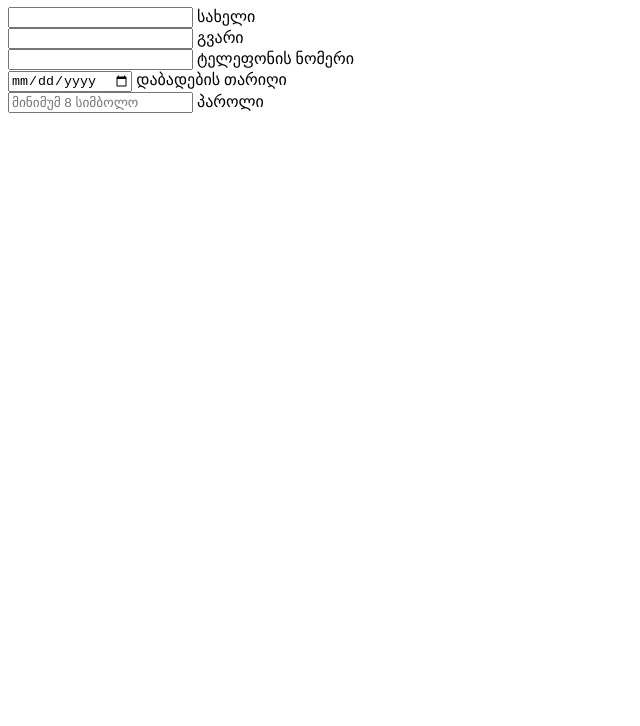
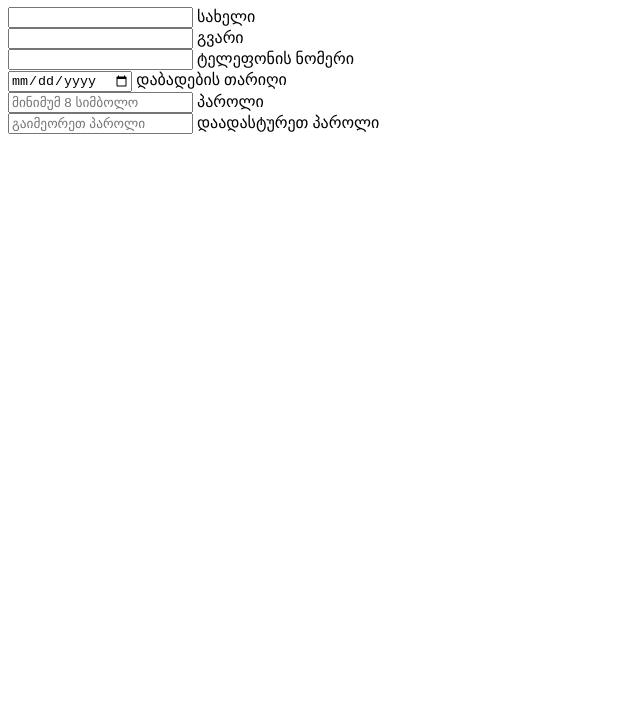
Before and after one commit to N1nutsa/Lect2-Homework, a plain HTML site: page index.html in a window 1280 px wide. Shown: the part 74-800 px from the top of the page, without its empty margins (0-640 px from the left). Drawn offline with Linux system fonts and the light colour scheme.

Commit message:
created inout - repeat password

```diff
--- a/index.html
+++ b/index.html
@@ -28,6 +28,10 @@
             <input type="password" id="password" placeholder="მინიმუმ 8 სიმბოლო" minlength="8" required>
             <label for="password">პაროლი</label>
         </div>
+        <div>
+            <input type="password" id="repeat password" placeholder="გაიმეორეთ პაროლი" minlength="8" required>
+            <label for="repeat password">დაადასტურეთ პაროლი</label>
+        </div>
 
 
 
```
